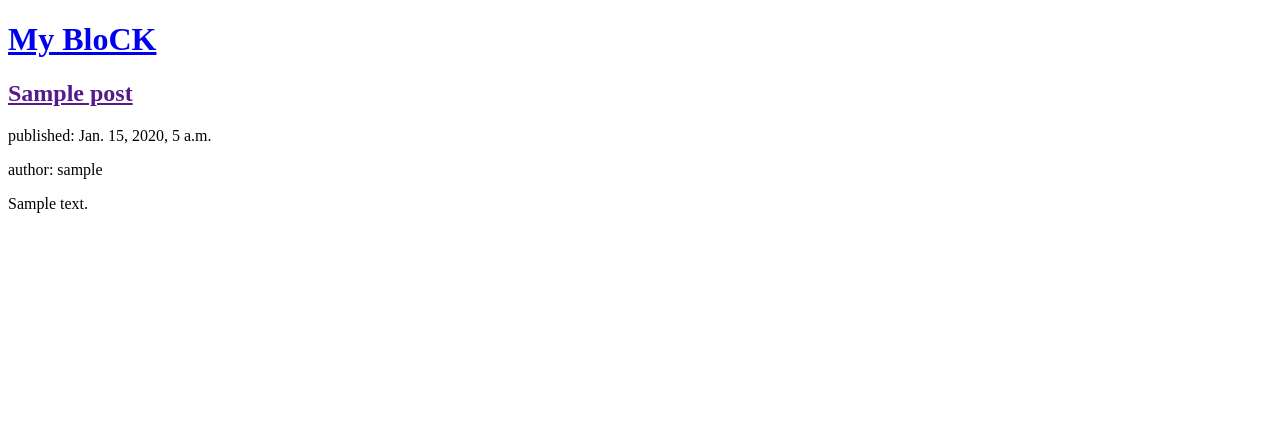
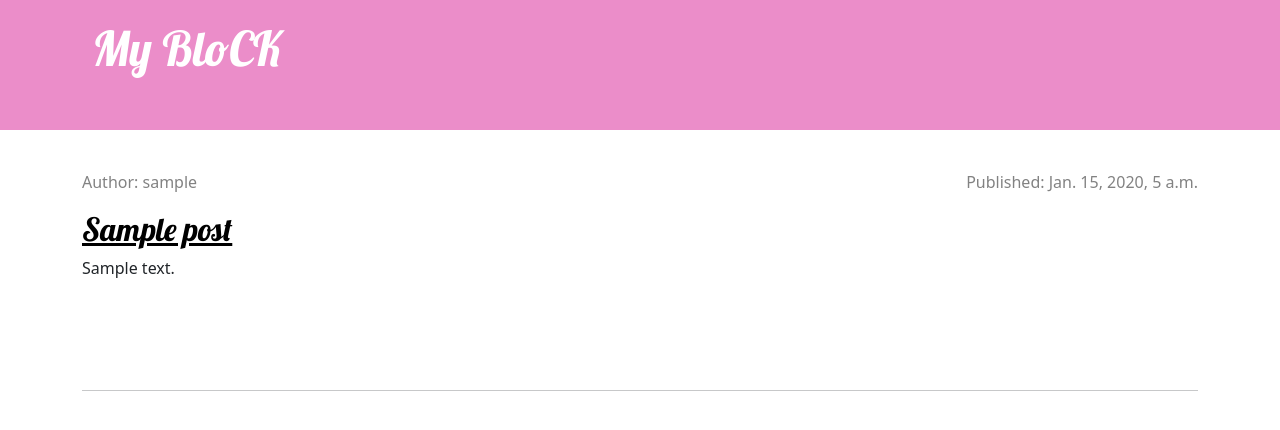
Before and after one commit to klvuongg/Web-Blog, a Django app: page / in a window 1280 px wide. Shown: the top 430 px of the page. Run offline with Django 5.2, Linux system fonts and the light colour scheme; tables that the repository leaves empty hold one stand-in row (values such as "Sample post").

Commit message:
Added view and template for detailed blog post as well as CSS for the site.

```diff
--- /dev/null
+++ b/blog/static/css/blog.css
@@ -0,0 +1,71 @@
+.page-header {
+    background-color: #eb8dc9;
+    margin-top: 0;
+    margin-bottom: 40px;
+    padding: 20px 20px 20px 40px;
+}
+
+.page-header h1,
+.page-header h1 a,
+.page-header h1:visited,
+.page-header h1 a:active {
+    color: #ffffff;
+    font-size: 36pt;
+    text-decoration: none;
+}
+
+h1,
+h2,
+h3,
+h4 {
+    font-family: 'Lobster', cursive;
+}
+
+.date,
+.author {
+    color: #828282;
+}
+
+.save {
+    float: right;
+}
+
+.post-form textarea,
+.post-form input {
+    width: 100%;
+}
+
+.top-menu,
+.top-menu:hover,
+.top-menu:visited {
+    color: #ffffff;
+    float: right;
+    font-size: 26pt;
+    margin-right: 20px;
+}
+
+.post {
+    margin-bottom: 70px;
+}
+
+.post h2 a,
+.post h2 a:visited {
+    color: #000000;
+}
+
+.post > .date,
+.post > .actions {
+    float: right;
+}
+
+.btn-secondary,
+.btn-secondary:visited {
+    color: #eb8dc9;
+    background: none;
+    border-color: #eb8dc9;
+}
+
+.btn-secondary:hover {
+    color: #FFFFFF;
+    background-color: #eb8dc9;
+}
--- /dev/null
+++ b/blog/templates/blog/base.html
@@ -0,0 +1,28 @@
+{% load static %}
+<!DOCTYPE html>
+<html lang="en">
+<head>
+    <meta charset="UTF-8">
+    <meta name="viewport" content="width=device-width, initial-scale=1.0">
+    <link rel="stylesheet" href="https://cdn.jsdelivr.net/npm/bootstrap@5.3.3/dist/css/bootstrap.min.css" integrity="sha384-QWTKZyjpPEjISv5WaRU9OFeRpok6YctnYmDr5pNlyT2bRjXh0JMhjY6hW+ALEwIH" crossorigin="anonymous">
+    <link rel="stylesheet" href="https://fonts.googleapis.com/css?family=Lobster&subset=latin,latin-ext">
+    <link rel="stylesheet" href="{% static 'css/blog.css' %}">
+    <title>BloCK</title>
+</head>
+<body>
+    <header class = "page-header">
+        <div class = "container">
+            <h1><a href= "/">My BloCK</a></h1>
+        </div>
+    </br>
+    </header>
+    <main class="container">
+        <div class="row">
+            <div class="col">
+            {% block content %}
+            {% endblock %}
+            </div>
+        </div>
+    </main>
+</body>
+</html>
--- a/blog/templates/blog/post_list.html
+++ b/blog/templates/blog/post_list.html
@@ -1,21 +1,15 @@
-<!DOCTYPE html>
-<html lang="en">
-<head>
-    <meta charset="UTF-8">
-    <meta name="viewport" content="width=device-width, initial-scale=1.0">
-    <title>BloCK</title>
-</head>
-<body>
-    <header>
-        <h1><a href= "/">My BloCK</a></h1>
-    </header>
-    {% for post in posts %}
-      <article>
-        <h2><a href="">{{ post.title }}</a></h2>
-        <time>published: {{ post.published_date }}</time>
-        <p>author: {{ post.author }}</p>
+{% extends 'blog/base.html' %}
+
+{% block content %}
+  {% for post in posts %}
+    <article class="post">
+        <time class="date">
+           Published: {{ post.published_date }}
+        </time>
+        <p class="author">Author: {{ post.author }}</p>
+        <h2><a href="{% url 'post_detail' pk=post.pk %}">{{ post.title }}</a></h2>
         <p>{{ post.text|linebreaksbr }}</p>
-      </article>
-    {% endfor %}
-</body>
-</html>
+    </article>
+    </br><hr>
+  {% endfor %}
+{% endblock %}
--- a/blog/urls.py
+++ b/blog/urls.py
@@ -3,4 +3,5 @@ from . import views
 
 urlpatterns = [
     path('', views.post_list, name='post_list'),
+    path('post/<int:pk>/', views.post_detail, name='post_detail'),
 ]
--- a/blog/views.py
+++ b/blog/views.py
@@ -1,8 +1,13 @@
 from django.shortcuts import render
 from django.utils import timezone
 from .models import Post
-
+from django.shortcuts import render, get_object_or_404
 # Create your views here.
 def post_list(request):
     posts = Post.objects.filter(published_date__lte=timezone.now()).order_by('published_date')
     return render(request, 'blog/post_list.html', {'posts': posts})
+def post_detail(request, pk):
+    Post.objects.get(pk=pk)
+def post_detail(request, pk):
+    post = get_object_or_404(Post, pk=pk)
+    return render(request, 'blog/post_detail.html', {'post': post})
```
Also changed, not shown: blog/templates/blog/post_detail.html (added, +13 -0 lines).
